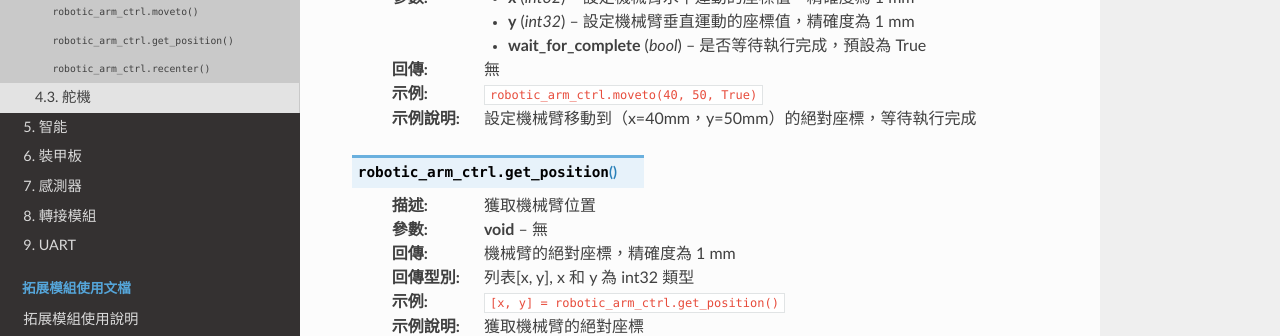
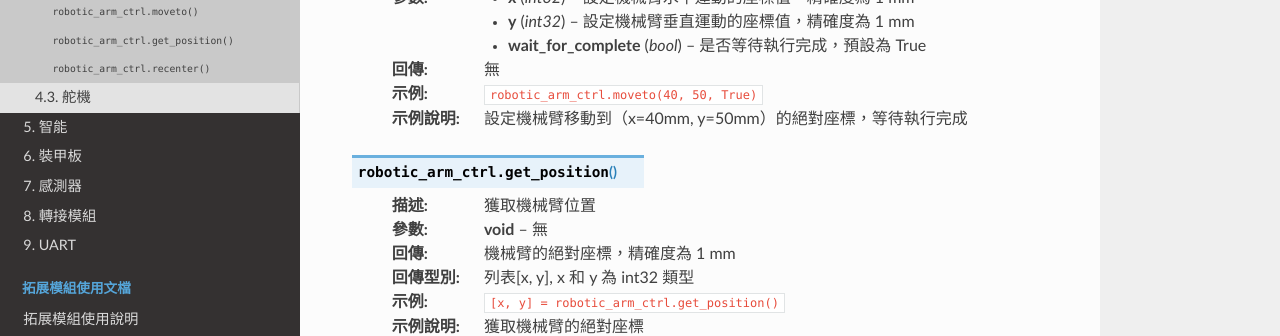
Before and after one commit to dji-sdk/RoboMaster-SDK, a Sphinx documentation site: the page built from docs/python/robotic_arm.rst, in a window 1280 px wide and 1237 px high. Shown: the part 525-861 px from the top of the window. Built offline with Sphinx 7.4.7 and the Read the Docs theme 2.0.0, drawn with Linux system fonts in a browser that asks for light colours.

```diff
--- a/docs/python/robotic_arm.rst
+++ b/docs/python/robotic_arm.rst
@@ -28,7 +28,7 @@
 
     :示例: ``robotic_arm_ctrl.moveto(40, 50, True)``
 
-    :示例說明: 設定機械臂移動到（x=40mm，y=50mm）的絕對座標，等待執行完成
+    :示例說明: 設定機械臂移動到（x=40mm, y=50mm）的絕對座標，等待執行完成
 
 .. function:: robotic_arm_ctrl.get_position()
 
```
